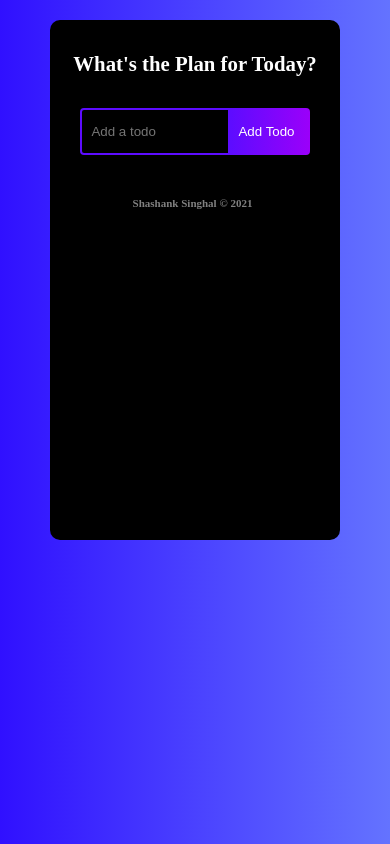
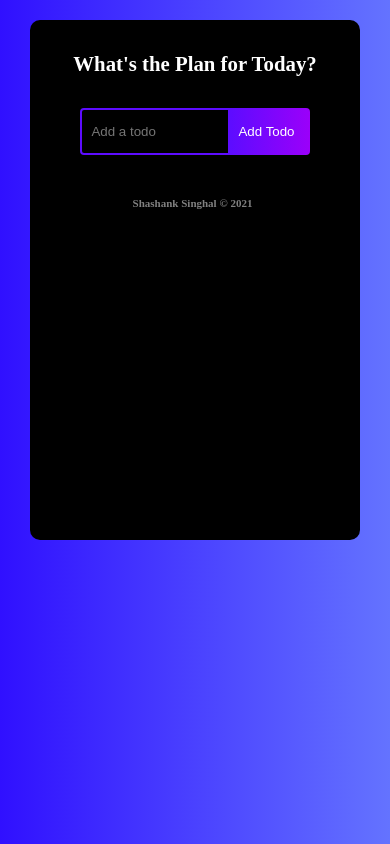
Before and after one commit to sha-shank-883/todo-app, a React (Create React App) app: page / in a window 390 px wide. Built offline with nearby package versions, Linux system fonts and the light colour scheme.

Commit message:
width 330

```diff
--- a/src/App.css
+++ b/src/App.css
@@ -209,7 +209,7 @@
       /* display: flex; */
       /* flex-direction: column; */
       /* justify-content: start; */
-      width: 290px;
+      width: 330px;
       min-height: 520px;
       background: black;
       text-align: center;
```
